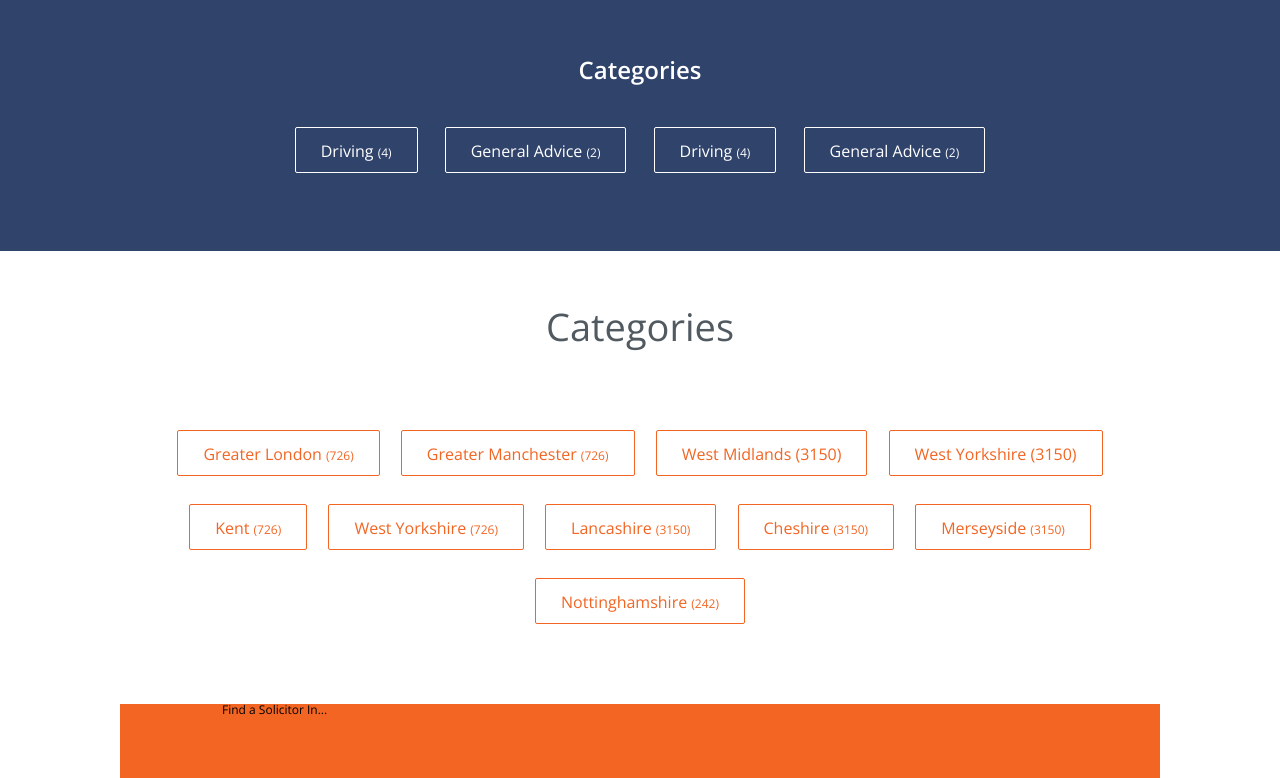
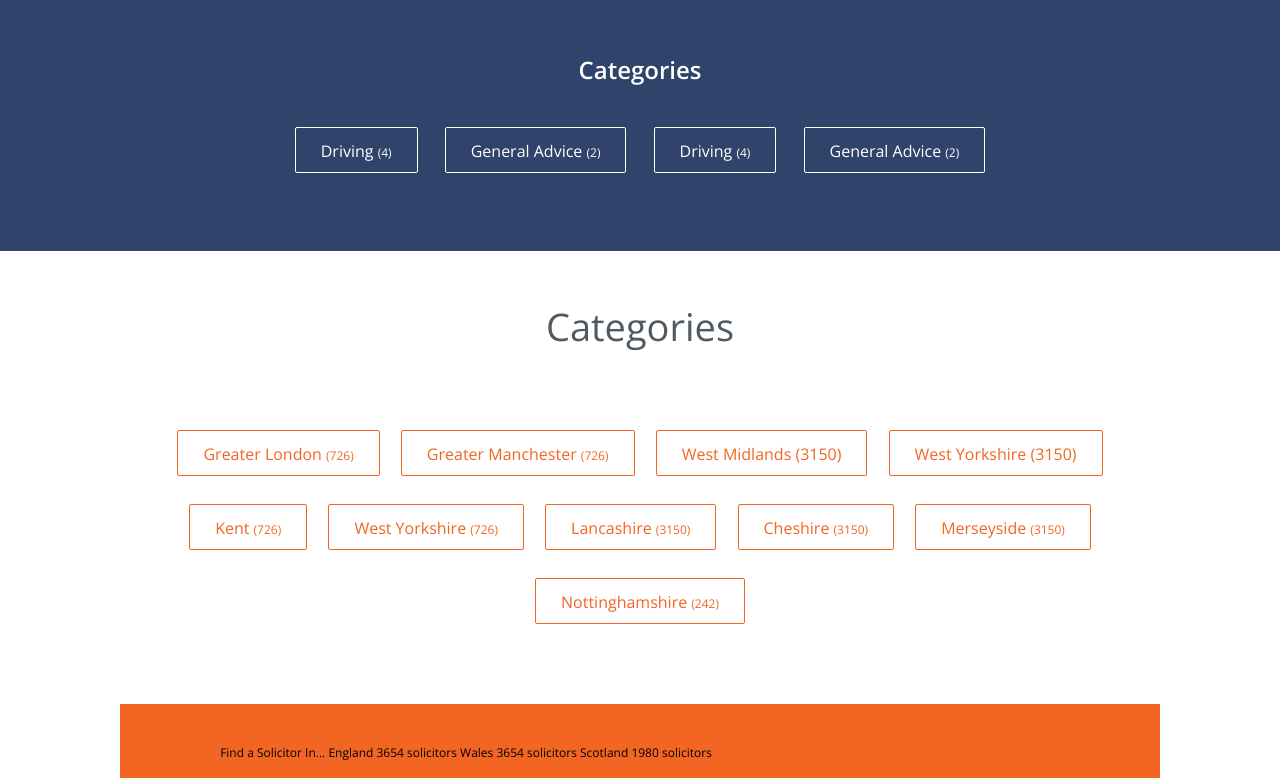
Before and after one commit to dimshiusua/sass-introduction, a website: page app/index.html in a window 1280 px wide. Shown: the part 2022-2800 px from the top of the page. Drawn offline with nearby package versions, Linux system fonts and the light colour scheme; files that its build step writes are made by us from their sources; files whose address does not match are found by name.

Commit message:
вертикально выровнены блоки в .find-solicitor-row

```diff
--- a/app/css/style.css
+++ b/app/css/style.css
@@ -111,14 +111,14 @@ button {
   border: none;
   cursor: pointer; }
 
-.inner::before {
+.inner::before, .counties-wrap .find-solicitor-row::before {
   content: '';
   display: inline-block;
   height: 100%;
   vertical-align: middle;
   margin-left: -5px; }
 
-.inner > * {
+.inner > *, .counties-wrap .find-solicitor-row::before > * {
   display: inline-block;
   vertical-align: middle; }
 
@@ -467,6 +467,8 @@ button {
     .counties-wrap .find-solicitor-row .icon {
       margin: 20px;
       float: left; }
+    .counties-wrap .find-solicitor-row .solicitor-item {
+      display: inline-block; }
 
 .counties-btn {
   text-align: center; }
--- a/app/index.html
+++ b/app/index.html
@@ -224,10 +224,22 @@
 				</div>
 				<div class="find-solicitor-row">
 					<span class="icon global-ic"></span>
-					<span>Find a Solicitor In...</span>
-					<a href="#"></a>
-					<a href="#"></a>
-					<a href="#"></a>
+					<div class="solicitor-item">
+						<span>Find a Solicitor In...</span>
+					</div>
+					<div class="solicitor-item">
+						<a href="#">England</a>
+						<span>3654 solicitors</span>
+					</div>
+					<div class="solicitor-item">
+						<a href="#">Wales</a>
+						<span>3654 solicitors</span>
+					</div>
+					<div class="solicitor-item">
+						<a href="#">Scotland</a>
+						<span>1980 solicitors</span>
+					</div>
+
 				</div>
 			</div>
 		</div>
```
Also changed, not shown: dist/sass/style.scss.
